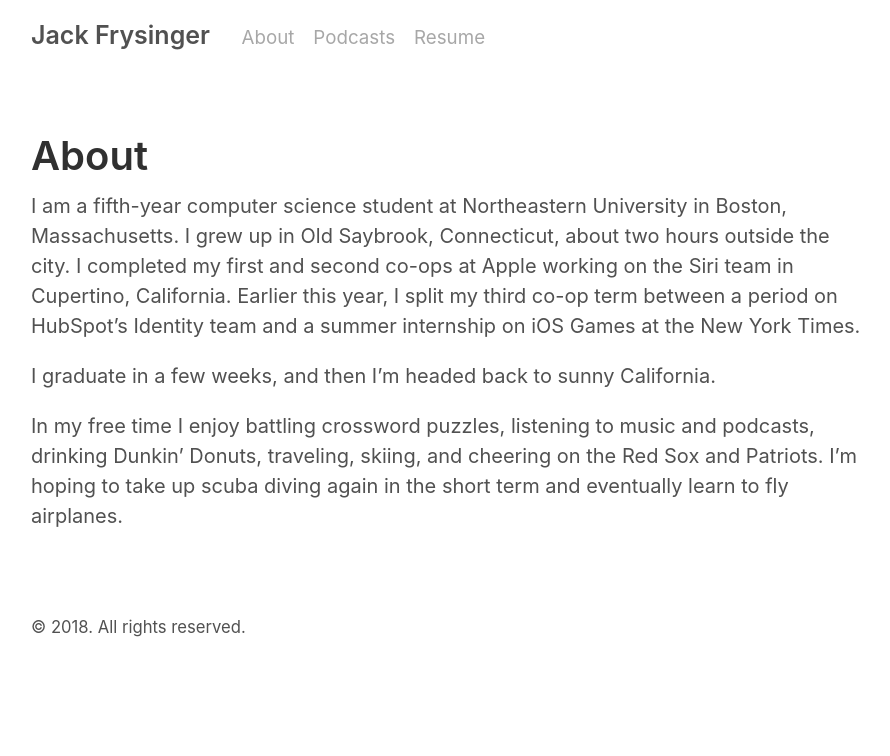
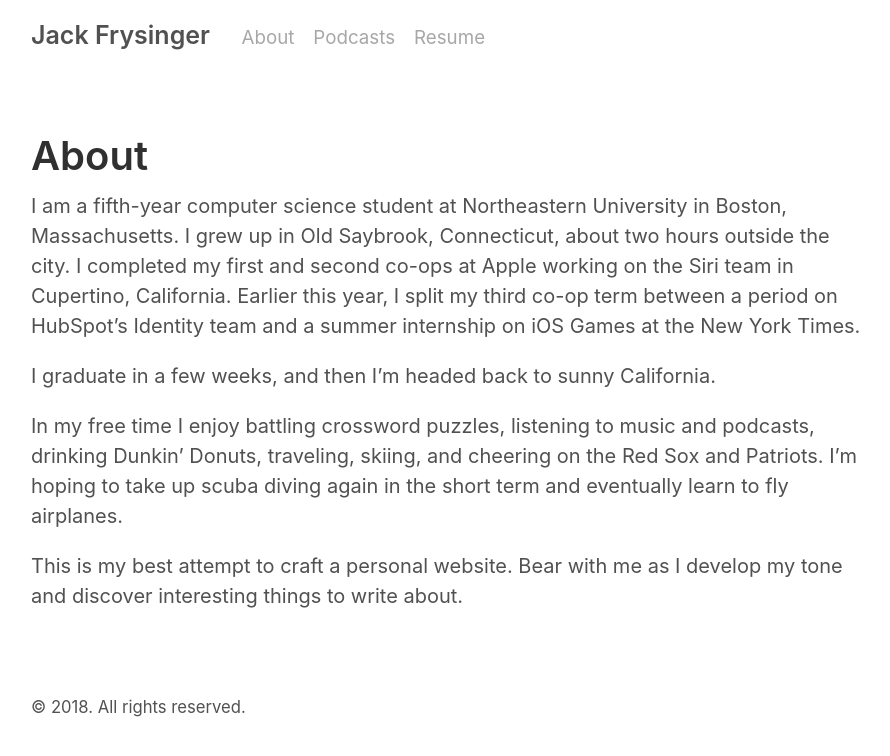
Before and after one commit to jackfrys/jackfrys.github.io, a Jekyll site: the page built from about.md, in a window 1280 px wide. Shown: the top 756 px of the page, without its empty margins (189-1079 px from the left). Built offline with Jekyll 4.4.1, drawn with Linux system fonts in a browser that asks for light colours.

Commit message:
Update about page

```diff
--- a/about.md
+++ b/about.md
@@ -9,3 +9,5 @@ I am a fifth-year computer science student at Northeastern University in Boston,
 I graduate in a few weeks, and then I'm headed back to sunny California.
 
 In my free time I enjoy battling crossword puzzles, listening to music and podcasts, drinking Dunkin’ Donuts, traveling, skiing, and cheering on the Red Sox and Patriots. I'm hoping to take up scuba diving again in the short term and eventually learn to fly airplanes.
+
+This is my best attempt to craft a personal website. Bear with me as I develop my tone and discover interesting things to write about.
```
